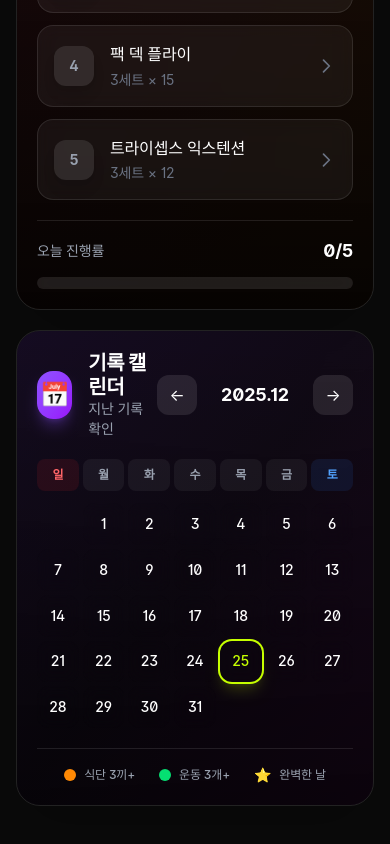
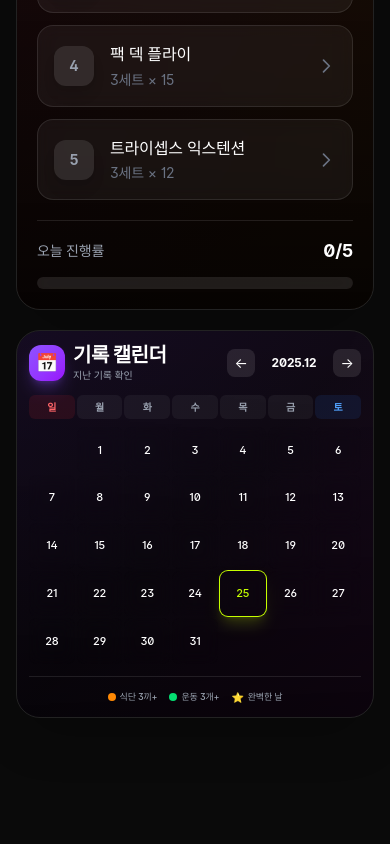
Before and after one commit to ParkChanH/project-anchovy, a Next.js app: page / in a window 390 px wide. Shown: the part 1526-2370 px from the top of the page. Built offline with nearby package versions, Linux system fonts and the light colour scheme; no server answers; a web font is replaced by a local one.

Commit message:
fix: 캘린더 반응형 스케일링 개선 - 글자/요소 크기 조정

```diff
--- a/src/components/dashboard/HistoryCalendar.tsx
+++ b/src/components/dashboard/HistoryCalendar.tsx
@@ -82,40 +82,40 @@ export default function HistoryCalendar() {
       <div className="absolute inset-0 bg-gradient-to-br from-violet-600/10 via-purple-600/5 to-fuchsia-600/10" />
       <div className="absolute inset-0 bg-gradient-to-t from-black/60 to-transparent" />
 
-      <div className="relative p-5">
+      <div className="relative p-3 sm:p-5">
         {/* 헤더 */}
-        <div className="flex items-center justify-between mb-5">
-          <div className="flex items-center gap-4">
+        <div className="flex items-center justify-between mb-3 sm:mb-5">
+          <div className="flex items-center gap-2 sm:gap-4">
             <motion.div
-              className="w-12 h-12 rounded-2xl bg-gradient-to-br from-violet-500 to-purple-600 flex items-center justify-center shadow-lg shadow-violet-500/30"
+              className="w-9 h-9 sm:w-12 sm:h-12 rounded-xl sm:rounded-2xl bg-gradient-to-br from-violet-500 to-purple-600 flex items-center justify-center shadow-lg shadow-violet-500/30"
               whileHover={{ scale: 1.1, rotate: 5 }}
             >
-              <span className="text-2xl">📅</span>
+              <span className="text-lg sm:text-2xl">📅</span>
             </motion.div>
             <div>
-              <h3 className="text-xl font-bold text-white">기록 캘린더</h3>
-              <p className="text-gray-400 text-sm">지난 기록 확인</p>
+              <h3 className="text-base sm:text-xl font-bold text-white">기록 캘린더</h3>
+              <p className="text-gray-400 text-[10px] sm:text-sm">지난 기록 확인</p>
             </div>
           </div>
 
           {/* 월 네비게이션 */}
-          <div className="flex items-center gap-2">
+          <div className="flex items-center gap-1 sm:gap-2">
             <motion.button
               onClick={prevMonth}
               whileHover={{ scale: 1.1 }}
               whileTap={{ scale: 0.9 }}
-              className="w-10 h-10 rounded-xl bg-white/10 flex items-center justify-center hover:bg-white/20 transition-colors text-white"
+              className="w-7 h-7 sm:w-10 sm:h-10 rounded-lg sm:rounded-xl bg-white/10 flex items-center justify-center hover:bg-white/20 transition-colors text-white text-sm sm:text-base"
             >
               ←
             </motion.button>
-            <span className="text-white font-bold min-w-[100px] text-center text-lg">
+            <span className="text-white font-bold min-w-[70px] sm:min-w-[100px] text-center text-xs sm:text-lg">
               {format(currentMonth, 'yyyy.MM', { locale: ko })}
             </span>
             <motion.button
               onClick={nextMonth}
               whileHover={{ scale: 1.1 }}
               whileTap={{ scale: 0.9 }}
-              className="w-10 h-10 rounded-xl bg-white/10 flex items-center justify-center hover:bg-white/20 transition-colors text-white"
+              className="w-7 h-7 sm:w-10 sm:h-10 rounded-lg sm:rounded-xl bg-white/10 flex items-center justify-center hover:bg-white/20 transition-colors text-white text-sm sm:text-base"
             >
               →
             </motion.button>
@@ -123,11 +123,11 @@ export default function HistoryCalendar() {
         </div>
 
         {/* 요일 헤더 */}
-        <div className="grid grid-cols-7 gap-1 mb-3">
+        <div className="grid grid-cols-7 gap-0.5 sm:gap-1 mb-2 sm:mb-3">
           {WEEKDAYS.map((day, i) => (
             <div
               key={day}
-              className={`text-center text-xs font-bold py-2 rounded-lg ${
+              className={`text-center text-[10px] sm:text-xs font-bold py-1 sm:py-2 rounded-md sm:rounded-lg ${
                 i === 0 ? 'text-red-400 bg-red-500/10' :
                 i === 6 ? 'text-blue-400 bg-blue-500/10' :
                 'text-gray-400 bg-white/5'
@@ -139,7 +139,7 @@ export default function HistoryCalendar() {
         </div>
 
         {/* 날짜 그리드 */}
-        <div className="grid grid-cols-7 gap-1">
+        <div className="grid grid-cols-7 gap-0.5 sm:gap-1">
           {paddingDays.map((_, i) => (
             <div key={`pad-${i}`} className="aspect-square" />
           ))}
@@ -159,18 +159,18 @@ export default function HistoryCalendar() {
                 animate={{ opacity: 1, scale: 1 }}
                 transition={{ delay: index * 0.01 }}
                 onClick={() => setSelectedDate(isSelected ? null : day)}
-                whileHover={{ scale: 1.1 }}
+                whileHover={{ scale: 1.05 }}
                 whileTap={{ scale: 0.95 }}
                 className={`
-                  aspect-square rounded-xl flex flex-col items-center justify-center
-                  transition-all duration-200 relative backdrop-blur
-                  ${isToday(day) ? 'ring-2 ring-[#C6FF00] shadow-lg shadow-[#C6FF00]/20' : ''}
+                  aspect-square rounded-lg sm:rounded-xl flex flex-col items-center justify-center
+                  transition-all duration-200 relative backdrop-blur min-w-0
+                  ${isToday(day) ? 'ring-1 sm:ring-2 ring-[#C6FF00] shadow-lg shadow-[#C6FF00]/20' : ''}
                   ${isSelected ? 'bg-violet-500/40 scale-105' : 'hover:bg-white/10'}
                   ${isPerfect ? 'bg-gradient-to-br from-yellow-500/20 to-orange-500/20' : ''}
                   ${!isSameMonth(day, currentMonth) ? 'opacity-30' : ''}
                 `}
               >
-                <span className={`text-sm font-medium ${
+                <span className={`text-[11px] sm:text-sm font-medium leading-none ${
                   isToday(day) ? 'text-[#C6FF00] font-bold' :
                   isPerfect ? 'text-yellow-300' :
                   'text-white'
@@ -179,17 +179,17 @@ export default function HistoryCalendar() {
                 </span>
 
                 {hasLog && (
-                  <div className="flex gap-0.5 mt-1">
+                  <div className="flex gap-0.5 mt-0.5 sm:mt-1">
                     {mealScore >= 3 && (
                       <motion.span
-                        className="w-1.5 h-1.5 rounded-full bg-orange-400"
+                        className="w-1 h-1 sm:w-1.5 sm:h-1.5 rounded-full bg-orange-400"
                         initial={{ scale: 0 }}
                         animate={{ scale: 1 }}
                       />
                     )}
                     {exerciseCount >= 3 && (
                       <motion.span
-                        className="w-1.5 h-1.5 rounded-full bg-green-400"
+                        className="w-1 h-1 sm:w-1.5 sm:h-1.5 rounded-full bg-green-400"
                         initial={{ scale: 0 }}
                         animate={{ scale: 1 }}
                       />
@@ -199,7 +199,7 @@ export default function HistoryCalendar() {
 
                 {isPerfect && (
                   <motion.span
-                    className="absolute -top-1 -right-1 text-xs"
+                    className="absolute -top-0.5 -right-0.5 sm:-top-1 sm:-right-1 text-[8px] sm:text-xs"
                     animate={{ rotate: [0, 10, -10, 0] }}
                     transition={{ duration: 0.5, repeat: Infinity, repeatDelay: 2 }}
                   >
@@ -285,18 +285,18 @@ export default function HistoryCalendar() {
         </AnimatePresence>
 
         {/* 범례 */}
-        <div className="flex items-center justify-center gap-6 mt-5 pt-4 border-t border-white/10">
-          <div className="flex items-center gap-2">
-            <span className="w-3 h-3 rounded-full bg-orange-400" />
-            <span className="text-gray-400 text-xs font-medium">식단 3끼+</span>
+        <div className="flex items-center justify-center gap-3 sm:gap-6 mt-3 sm:mt-5 pt-3 sm:pt-4 border-t border-white/10 flex-wrap">
+          <div className="flex items-center gap-1 sm:gap-2">
+            <span className="w-2 h-2 sm:w-3 sm:h-3 rounded-full bg-orange-400" />
+            <span className="text-gray-400 text-[9px] sm:text-xs font-medium whitespace-nowrap">식단 3끼+</span>
           </div>
-          <div className="flex items-center gap-2">
-            <span className="w-3 h-3 rounded-full bg-green-400" />
-            <span className="text-gray-400 text-xs font-medium">운동 3개+</span>
+          <div className="flex items-center gap-1 sm:gap-2">
+            <span className="w-2 h-2 sm:w-3 sm:h-3 rounded-full bg-green-400" />
+            <span className="text-gray-400 text-[9px] sm:text-xs font-medium whitespace-nowrap">운동 3개+</span>
           </div>
-          <div className="flex items-center gap-2">
-            <span className="text-sm">⭐</span>
-            <span className="text-gray-400 text-xs font-medium">완벽한 날</span>
+          <div className="flex items-center gap-1 sm:gap-2">
+            <span className="text-[10px] sm:text-sm">⭐</span>
+            <span className="text-gray-400 text-[9px] sm:text-xs font-medium whitespace-nowrap">완벽한 날</span>
           </div>
         </div>
       </div>
```
